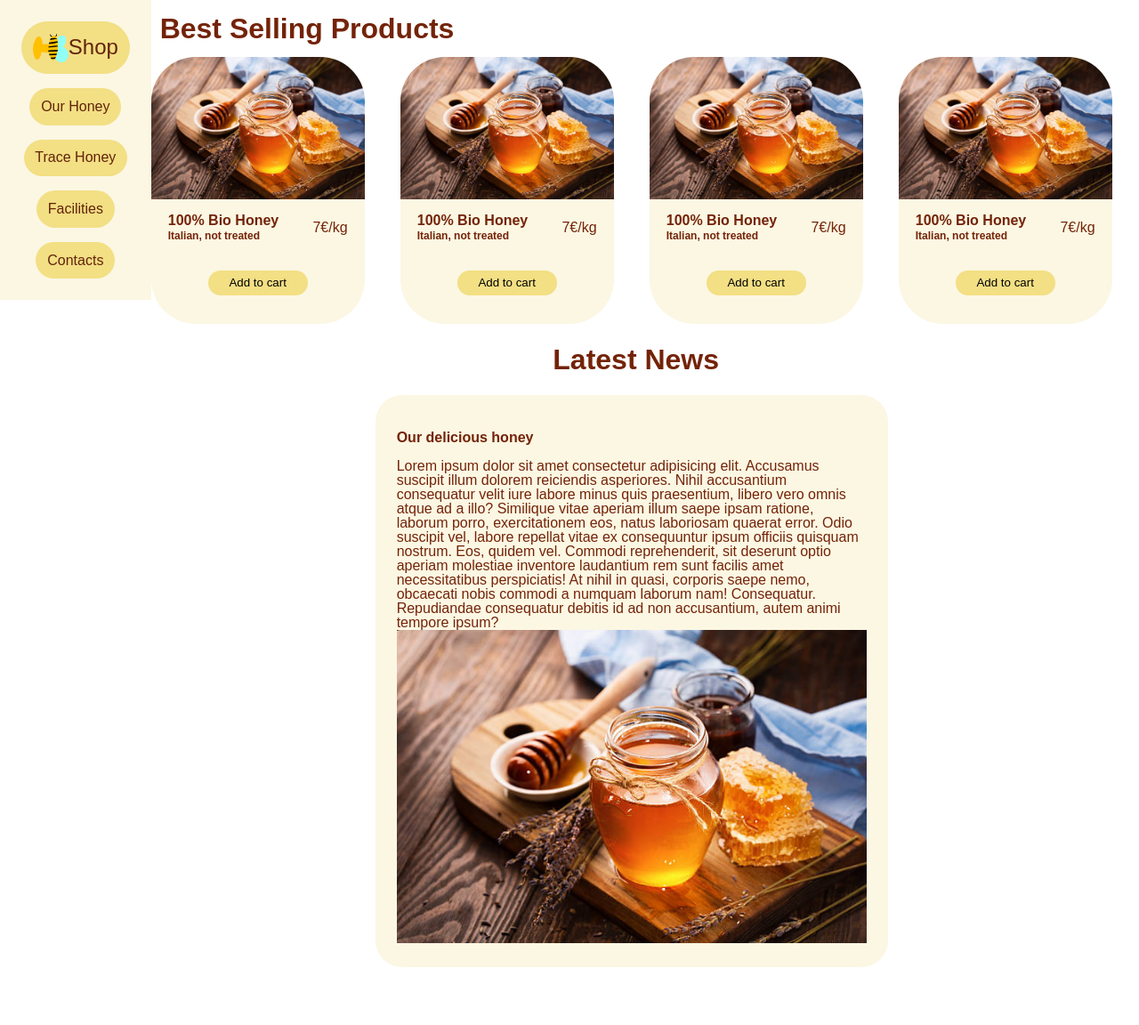
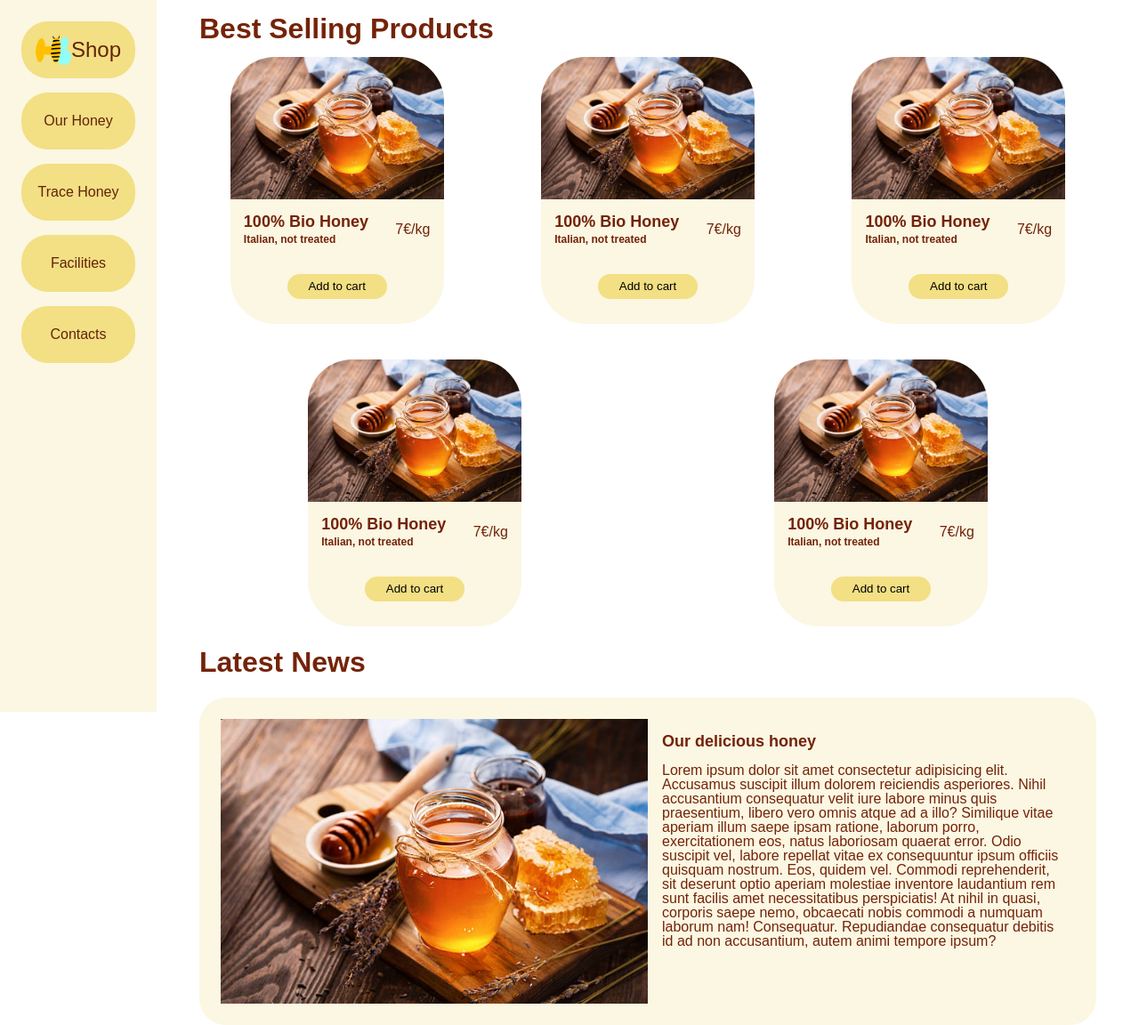
Before and after one commit to mirkoabozzi/S5L3, a plain HTML site: page index.html in a window 1280 px wide. Shown: the whole page at 89% size. Before the commit the page ends 1087 px from the top, so only its background shows below. Drawn offline with Linux system fonts and the light colour scheme.

Commit message:
add mobile version

```diff
--- a/assets/style.css
+++ b/assets/style.css
@@ -21,6 +21,7 @@ body {
 .navBtn {
   justify-content: space-between;
   list-style-type: none;
+  align-items: center;
 }
 ul {
   background-color: #fbf7e3;
@@ -62,6 +63,7 @@ h2 {
 h3 {
   margin-block: 1rem;
   font-weight: bold;
+  font-size: 18px;
 }
 
 .card {
@@ -71,8 +73,11 @@ h3 {
   border-radius: 50px;
 }
 .card img {
-  width: 240px;
+  max-width: 100%;
   border-radius: 50px 50px 0 0;
+}
+.visibility {
+  display: none;
 }
 .price {
   justify-content: space-around;
@@ -115,10 +120,38 @@ section2 {
 }
 @media screen and (max-width: 576px) {
   ul {
-    flex-direction: column;
+    flex-direction: row;
+    flex-wrap: wrap;
     gap: 1rem;
   }
+  li {
+    width: 120px;
+    justify-content: center;
+  }
+
+  .bigger {
+    order: -1;
+    padding-inline: 3rem;
+    border-radius: 5rem;
+    width: 200px;
+  }
+  h1 {
+    text-align: center;
+  }
+  ul {
+    border-radius: 80px;
+  }
+  h2 {
+    text-align: center;
+  }
+  section2 {
+    margin: 1rem;
+  }
+  section2 img {
+    margin-top: 1rem;
+  }
 }
+
 @media screen and (min-width: 768px) {
   body {
     display: flex;
@@ -127,8 +160,43 @@ section2 {
     display: flex;
     flex-direction: column;
     gap: 1rem;
+    min-height: 100vh;
+    justify-content: unset;
   }
   .bigger {
     order: -1;
   }
+  .cardsContainer {
+    justify-content: space-around;
+    margin-inline: 3rem;
+  }
+  h1 {
+    margin-left: 3rem;
+  }
+  article {
+    display: flex;
+    max-width: 100%;
+    flex-direction: row;
+    margin-inline: 3rem;
+  }
+  article img {
+    width: 50%;
+    object-fit: contain;
+    order: -1;
+  }
+  .visibility {
+    display: flex;
+  }
+
+  li {
+    width: 8rem;
+    height: 4rem;
+    justify-content: center;
+  }
+  h2 {
+    margin-left: 3rem;
+  }
+  .articleContainer {
+    margin-inline: 1rem;
+  }
 }
--- a/index.html
+++ b/index.html
@@ -54,18 +54,28 @@
           </div>
           <button>Add to cart</button>
         </div>
+        <div class="card flex flexDirection visibility">
+          <img src="./assets/imgs/honey.jpg" alt="table with honey" />
+          <div class="price flex">
+            <h3>100% Bio Honey <br /><span>Italian, not treated</span></h3>
+            <p class="flex">7€/kg</p>
+          </div>
+          <button>Add to cart</button>
+        </div>
       </section>
+      <h2>Latest News</h2>
       <section2>
-        <h2>Latest News</h2>
         <article>
+          <div class="articleContainer">
             <h3>Our delicious honey</h3>
             <p>
               Lorem ipsum dolor sit amet consectetur adipisicing elit. Accusamus suscipit illum dolorem reiciendis asperiores. Nihil accusantium consequatur velit iure labore minus quis praesentium,
-            libero vero omnis atque ad a illo? Similique vitae aperiam illum saepe ipsam ratione, laborum porro, exercitationem eos, natus laboriosam quaerat error. Odio suscipit vel, labore repellat
-            vitae ex consequuntur ipsum officiis quisquam nostrum. Eos, quidem vel. Commodi reprehenderit, sit deserunt optio aperiam molestiae inventore laudantium rem sunt facilis amet
+              libero vero omnis atque ad a illo? Similique vitae aperiam illum saepe ipsam ratione, laborum porro, exercitationem eos, natus laboriosam quaerat error. Odio suscipit vel, labore
+              repellat vitae ex consequuntur ipsum officiis quisquam nostrum. Eos, quidem vel. Commodi reprehenderit, sit deserunt optio aperiam molestiae inventore laudantium rem sunt facilis amet
               necessitatibus perspiciatis! At nihil in quasi, corporis saepe nemo, obcaecati nobis commodi a numquam laborum nam! Consequatur. Repudiandae consequatur debitis id ad non accusantium,
               autem animi tempore ipsum?
             </p>
+          </div>
           <img src="./assets/imgs/honey.jpg" alt="table with honey" />
         </article>
       </section2>
```
Lines whose indentation alone changed are shown as unchanged.
